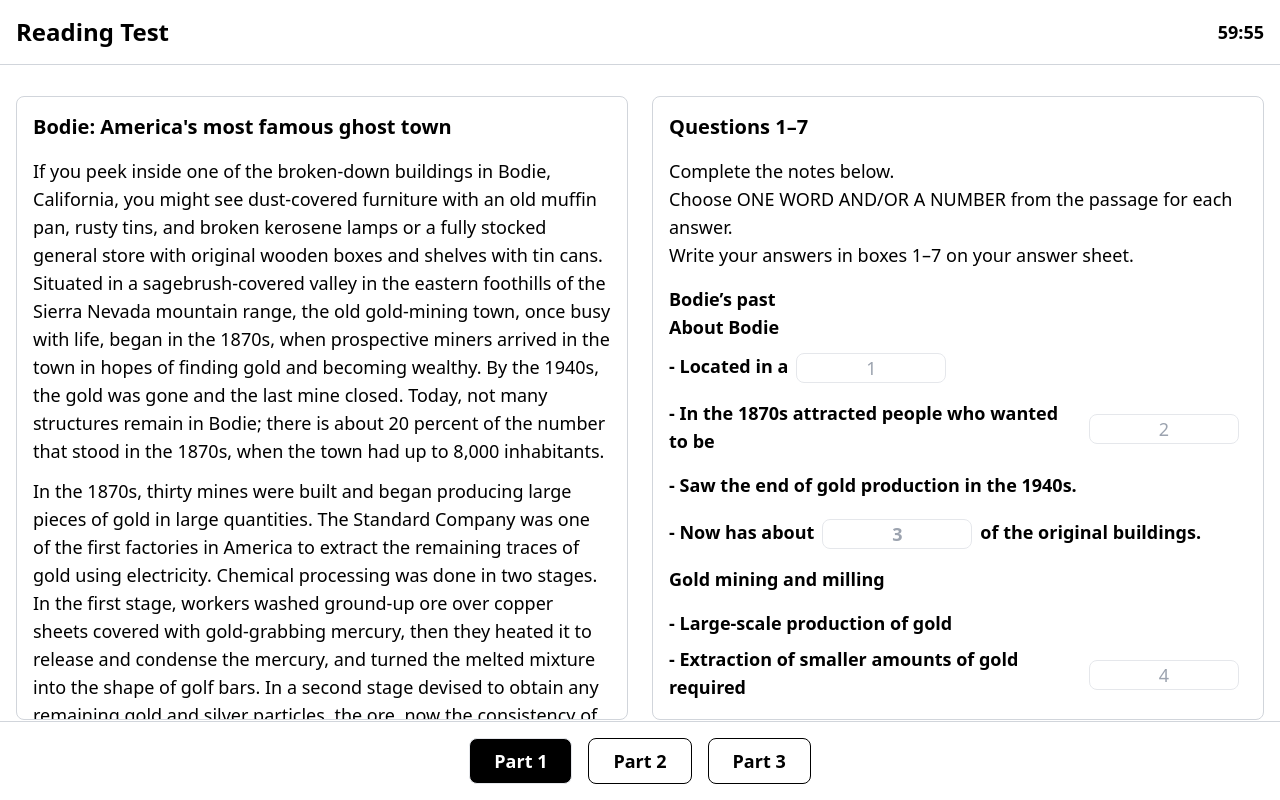
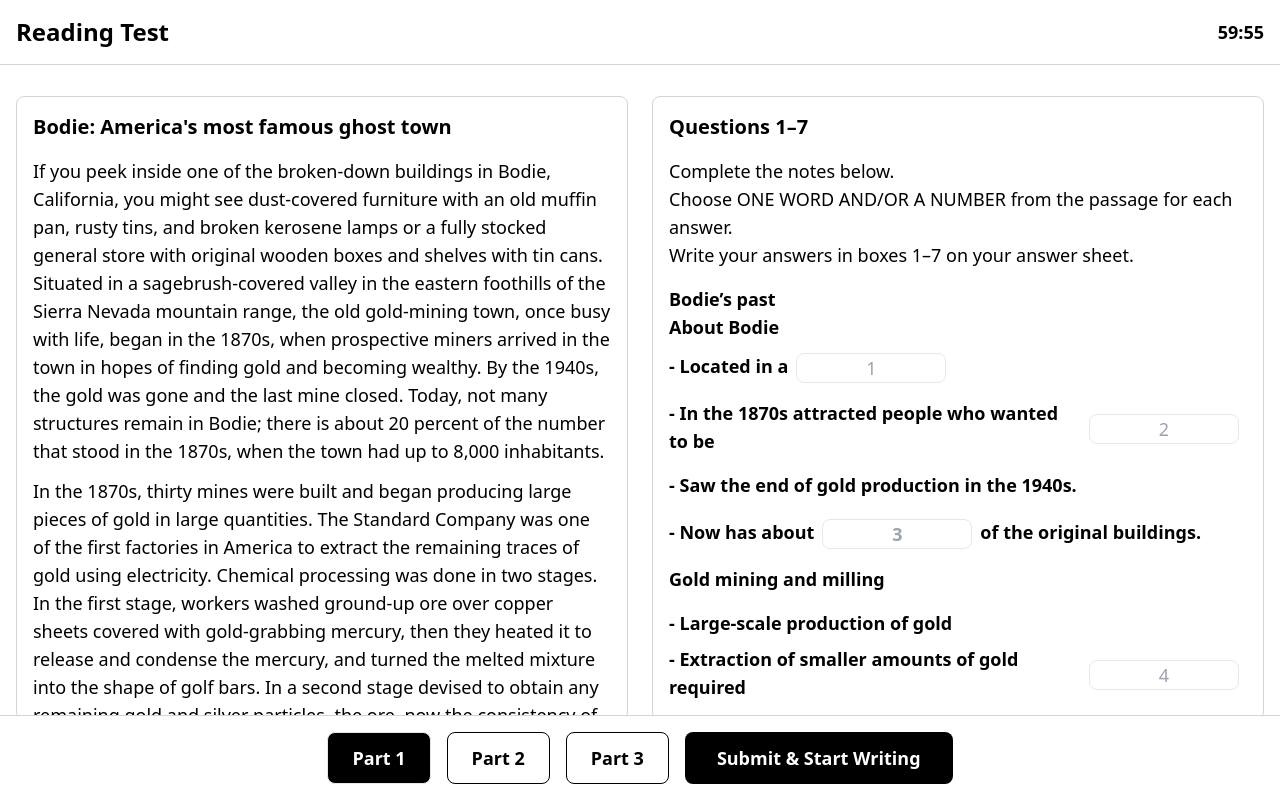
Before and after one commit to shohruhobiddinov/ielts-mock-test, a React (Vite) app: page /reading in a window 1280 px wide. Built offline with nearby package versions, Linux system fonts and the light colour scheme.

Commit message:
Submit buttons are added

```diff
--- a/src/pages/ListeningTest.jsx
+++ b/src/pages/ListeningTest.jsx
@@ -1028,7 +1028,7 @@ const ListeningTest = () => {
                         onClick={goToReadingInstructions}
                         className="px-8 py-3 bg-black text-white font-bold rounded-lg hover:bg-gray-900 transition"
                     >
-                        Submit
+                        Submit & Start Reading
                     </button>
                 </div>
 
--- a/src/pages/ReadingTest.jsx
+++ b/src/pages/ReadingTest.jsx
@@ -32,6 +32,10 @@ const ReadingTest = () => {
         const newAnswers = { ...answers, [qNum]: value };
         setAnswers(newAnswers);
         localStorage.setItem("readingAnswers", JSON.stringify(newAnswers));
+    };
+
+    const goToWritingInstructions = () => {
+        navigate("/writing-instructions");
     };
 
 
@@ -667,6 +671,14 @@ const ReadingTest = () => {
                         Part {part}
                     </button>
                 ))}
+                <div className="flex justify-center">
+                    <button
+                        onClick={goToWritingInstructions}
+                        className="px-8 py-3 bg-black text-white font-bold rounded-lg hover:bg-gray-900 transition"
+                    >
+                        Submit & Start Writing
+                    </button>
+                </div>
             </div>
         </div>
     );
--- a/src/pages/WritingTest.jsx
+++ b/src/pages/WritingTest.jsx
@@ -161,7 +161,8 @@ function WritingTest() {
             </div>
 
             {/* Footer */}
-            <div className="flex justify-center gap-4 p-4 border-t border-gray-300 fixed bottom-0 left-0 right-0 bg-white z-10">
+            <div
+                className="flex justify-center gap-4 p-4 border-t border-gray-300 fixed bottom-0 left-0 right-0 bg-white z-10">
                 <button
                     onClick={() => setCurrentTask(1)}
                     className={`px-6 py-2 border rounded-lg font-bold ${
@@ -178,6 +179,12 @@ function WritingTest() {
                 >
                     Part 2
                 </button>
+                    <button
+                        onClick={handleFinish}
+                        className="px-8 py-3 bg-black text-white font-bold rounded-lg hover:bg-gray-900 transition"
+                    >
+                        Submit & Finish
+                    </button>
             </div>
         </div>
     );
```
